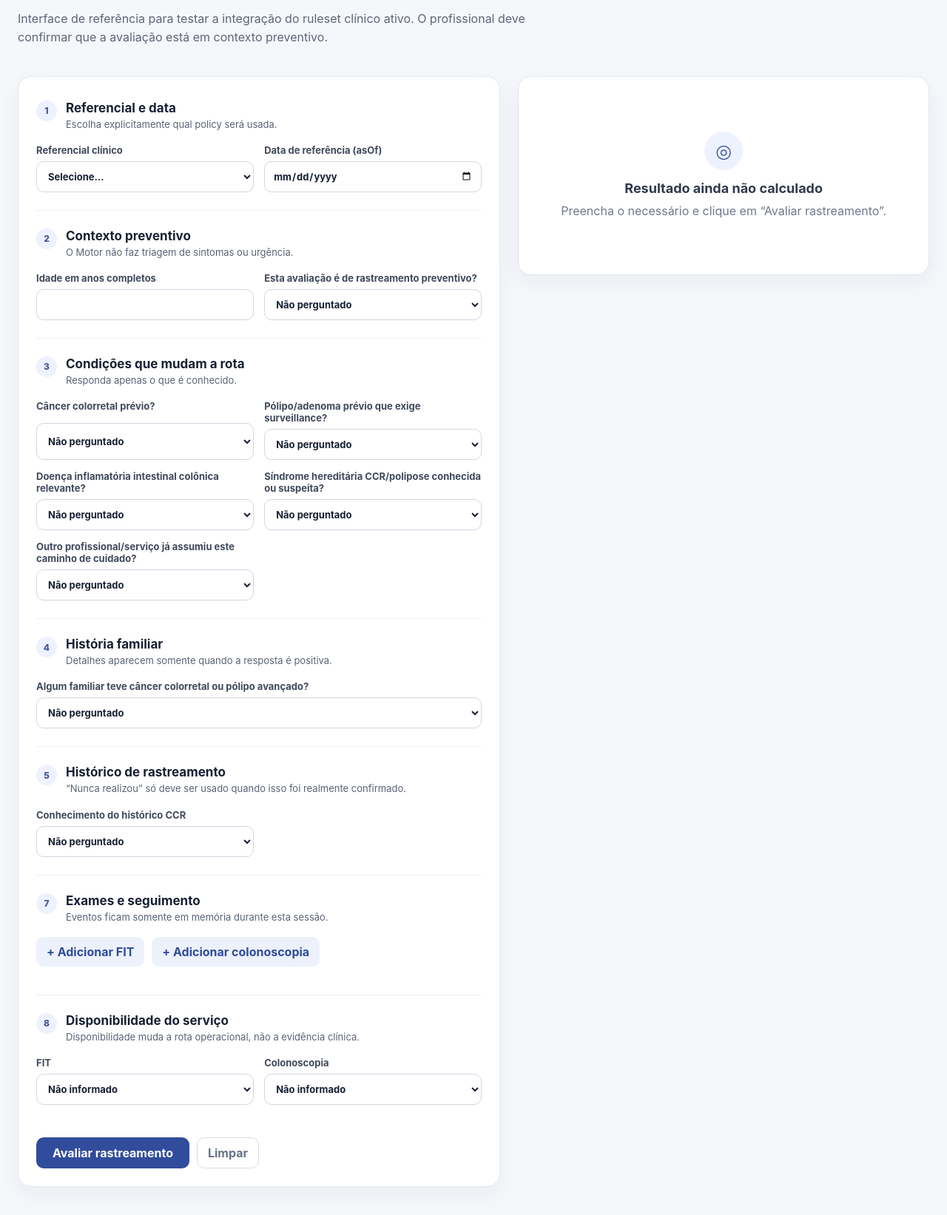
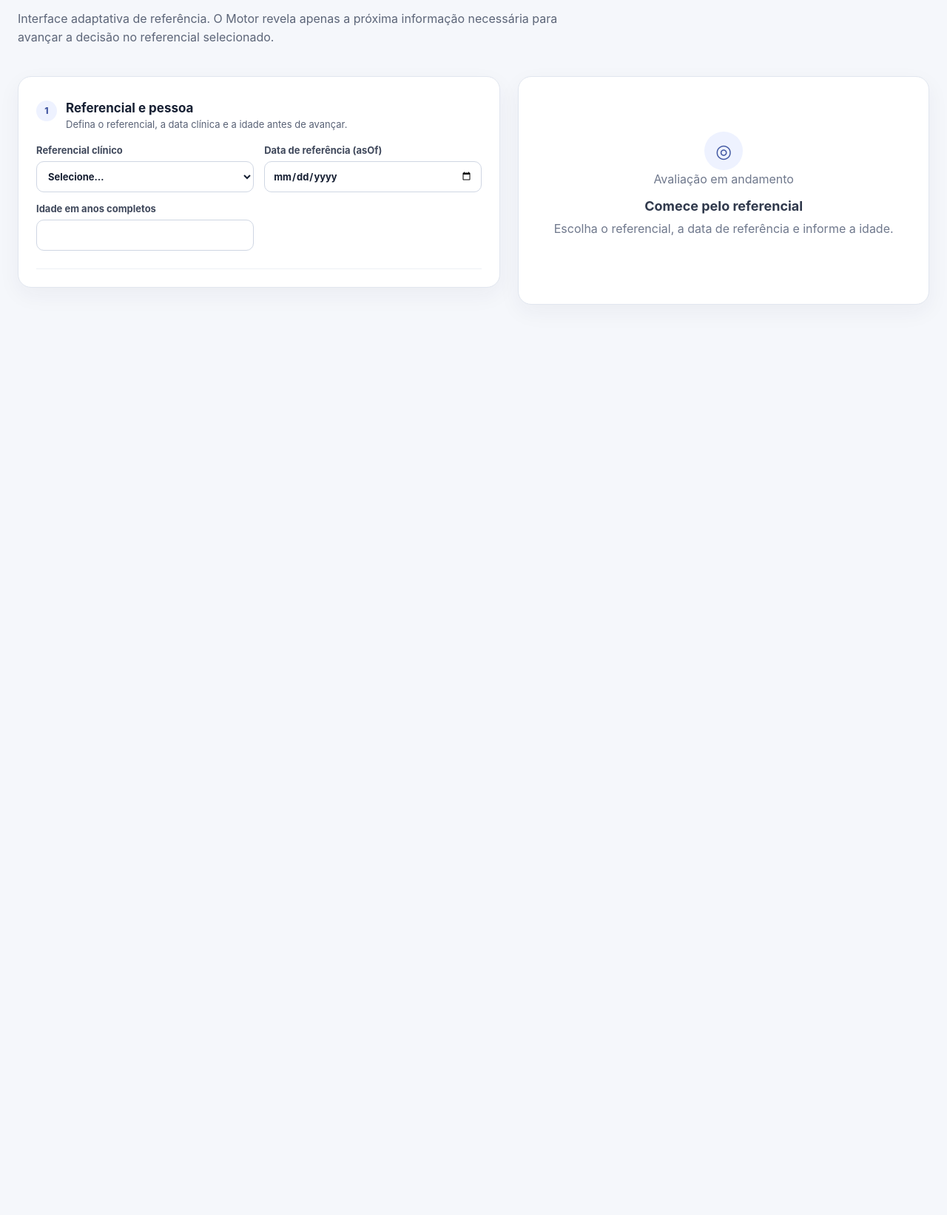
Before and after one commit to allanofs/Motor-de-Rastreio, a website built with Vite: page v3/pilot/ccr/index.html in a window 1280 px wide. Shown: the part 145-1788 px from the top of the page at 74% size. After the commit the page ends 800 px from the top, so only its background shows below. Built offline with nearby package versions, Linux system fonts and the light colour scheme.

Commit message:
feat(v3): make CCR pilot progressively disclose clinical inputs

```diff
--- a/v3/pilot/ccr/index.html
+++ b/v3/pilot/ccr/index.html
@@ -18,8 +18,8 @@
           <p class="eyebrow">Motor de Rastreio V3</p>
           <h1>Rastreamento de câncer colorretal</h1>
           <p class="hero-copy">
-            Interface de referência para testar a integração do ruleset clínico ativo.
-            O profissional deve confirmar que a avaliação está em contexto preventivo.
+            Interface adaptativa de referência. O Motor revela apenas a próxima informação
+            necessária para avançar a decisão no referencial selecionado.
           </p>
         </div>
         <div class="version-box">
@@ -30,12 +30,12 @@
 
       <div class="workspace">
         <form id="screening-form" class="panel form-panel" autocomplete="off" novalidate>
-          <section class="form-section">
+          <section class="form-section" id="reference-section">
             <div class="section-heading">
               <span class="step">1</span>
               <div>
-                <h2>Referencial e data</h2>
-                <p>Escolha explicitamente qual policy será usada.</p>
+                <h2>Referencial e pessoa</h2>
+                <p>Defina o referencial, a data clínica e a idade antes de avançar.</p>
               </div>
             </div>
             <div class="field-grid two-columns">
@@ -49,10 +49,14 @@
                 Data de referência (asOf)
                 <input id="as-of" type="date" required />
               </label>
+              <label>
+                Idade em anos completos
+                <input id="age" type="number" min="0" max="150" inputmode="numeric" />
+              </label>
             </div>
           </section>
 
-          <section class="form-section">
+          <section class="form-section hidden" id="context-section">
             <div class="section-heading">
               <span class="step">2</span>
               <div>
@@ -60,35 +64,40 @@
                 <p>O Motor não faz triagem de sintomas ou urgência.</p>
               </div>
             </div>
-            <div class="field-grid two-columns">
-              <label>
-                Idade em anos completos
-                <input id="age" type="number" min="0" max="150" inputmode="numeric" />
-              </label>
             <label>
               Esta avaliação é de rastreamento preventivo?
               <select id="screening-context">
-                  <option value="not_asked">Não perguntado</option>
+                <option value="not_asked">Selecione…</option>
                 <option value="yes">Sim</option>
                 <option value="no">Não / requer avaliação clínica</option>
                 <option value="unknown">Incerto</option>
               </select>
             </label>
-            </div>
           </section>
 
-          <section class="form-section">
+          <section class="form-section hidden" id="risk-section">
             <div class="section-heading">
               <span class="step">3</span>
               <div>
                 <h2>Condições que mudam a rota</h2>
-                <p>Responda apenas o que é conhecido.</p>
+                <p>Responda apenas o que é conhecido. Uma condição positiva encerra a coleta average-risk.</p>
               </div>
             </div>
             <div class="field-grid two-columns" id="risk-fields"></div>
+            <div id="specialist-care-wrap" class="conditional-box hidden">
+              <label>
+                Outro profissional ou serviço já assumiu este caminho de cuidado?
+                <select id="specialist-care">
+                  <option value="not_asked">Não perguntado</option>
+                  <option value="no">Não</option>
+                  <option value="yes">Sim</option>
+                  <option value="unknown">Incerto / não sei</option>
+                </select>
+              </label>
+            </div>
           </section>
 
-          <section class="form-section">
+          <section class="form-section hidden" id="family-section">
             <div class="section-heading">
               <span class="step">4</span>
               <div>
@@ -99,7 +108,7 @@
             <label>
               Algum familiar teve câncer colorretal ou pólipo avançado?
               <select id="family-history">
-                <option value="not_asked">Não perguntado</option>
+                <option value="not_asked">Selecione…</option>
                 <option value="no">Não</option>
                 <option value="yes">Sim</option>
                 <option value="unknown">Não sei</option>
@@ -142,7 +151,7 @@
             </div>
           </section>
 
-          <section class="form-section">
+          <section class="form-section hidden" id="history-section">
             <div class="section-heading">
               <span class="step">5</span>
               <div>
@@ -154,7 +163,7 @@
               <label>
                 Conhecimento do histórico CCR
                 <select id="history-knowledge">
-                  <option value="not_asked">Não perguntado</option>
+                  <option value="not_asked">Selecione…</option>
                   <option value="known">Histórico conhecido</option>
                   <option value="never_performed">Nunca realizou rastreamento CCR</option>
                   <option value="unknown">Histórico desconhecido</option>
@@ -172,12 +181,27 @@
             </div>
           </section>
 
-          <section class="form-section" id="strategy-section">
+          <section class="form-section hidden" id="exam-section">
             <div class="section-heading">
               <span class="step">6</span>
               <div>
-                <h2>Estratégia</h2>
-                <p>Quando houver mais de uma opção elegível, a seleção é humana.</p>
+                <h2>Exames conhecidos</h2>
+                <p>Adicione somente eventos realmente conhecidos; eles ficam apenas em memória nesta sessão.</p>
+              </div>
+            </div>
+            <div class="inline-actions">
+              <button type="button" class="secondary" id="add-fit">+ Adicionar FIT</button>
+              <button type="button" class="secondary" id="add-colonoscopy">+ Adicionar colonoscopia</button>
+            </div>
+            <div id="exam-list" class="exam-list"></div>
+          </section>
+
+          <section class="form-section hidden requested-section" id="strategy-section">
+            <div class="section-heading">
+              <span class="step">7</span>
+              <div>
+                <h2>Escolha de estratégia</h2>
+                <p>O Motor identificou que a estratégia precisa ser escolhida por uma pessoa; ele não escolhe FIT versus colonoscopia autonomamente.</p>
               </div>
             </div>
             <label>
@@ -190,31 +214,16 @@
             </label>
           </section>
 
-          <section class="form-section">
-            <div class="section-heading">
-              <span class="step">7</span>
-              <div>
-                <h2>Exames e seguimento</h2>
-                <p>Eventos ficam somente em memória durante esta sessão.</p>
-              </div>
-            </div>
-            <div class="inline-actions">
-              <button type="button" class="secondary" id="add-fit">+ Adicionar FIT</button>
-              <button type="button" class="secondary" id="add-colonoscopy">+ Adicionar colonoscopia</button>
-            </div>
-            <div id="exam-list" class="exam-list"></div>
-          </section>
-
-          <section class="form-section">
+          <section class="form-section hidden requested-section" id="availability-section">
             <div class="section-heading">
               <span class="step">8</span>
               <div>
-                <h2>Disponibilidade do serviço</h2>
-                <p>Disponibilidade muda a rota operacional, não a evidência clínica.</p>
+                <h2>Disponibilidade para operacionalizar</h2>
+                <p>Esta informação só é solicitada quando já existe uma ação que depende do recurso. Ela muda a rota operacional, não a evidência clínica.</p>
               </div>
             </div>
             <div class="field-grid two-columns">
-              <label>
+              <label id="availability-fit-wrap" class="hidden">
                 FIT
                 <select id="availability-fit">
                   <option value="">Não informado</option>
@@ -223,7 +232,7 @@
                   <option value="unknown">Desconhecido</option>
                 </select>
               </label>
-              <label>
+              <label id="availability-colonoscopy-wrap" class="hidden">
                 Colonoscopia
                 <select id="availability-colonoscopy">
                   <option value="">Não informado</option>
@@ -235,8 +244,8 @@
             </div>
           </section>
 
-          <div class="form-actions">
-            <button type="submit" class="primary">Avaliar rastreamento</button>
+          <div class="form-actions hidden" id="form-actions">
+            <button type="submit" class="primary" id="evaluate-button">Avaliar rastreamento</button>
             <button type="button" class="tertiary" id="clear-form">Limpar</button>
           </div>
         </form>
@@ -245,11 +254,14 @@
           <p id="result-notice" role="status" aria-live="polite"></p>
           <div id="empty-state" class="empty-state">
             <div class="empty-icon">◎</div>
-            <h2>Resultado ainda não calculado</h2>
-            <p>Preencha o necessário e clique em “Avaliar rastreamento”.</p>
+            <p class="empty-kicker">Avaliação em andamento</p>
+            <h2 id="journey-title">Comece pelo referencial</h2>
+            <p id="journey-next">Escolha o referencial, a data de referência e informe a idade.</p>
+            <ul id="journey-summary" class="journey-summary" aria-label="Informações já confirmadas"></ul>
           </div>
           <div id="error-state" class="error-state hidden"></div>
           <div id="result-state" class="hidden">
+            <div id="followup-request" class="followup-request hidden" role="status"></div>
             <div class="result-meta">
               <div>
                 <span>Referencial</span>
```
Lines whose indentation alone changed are shown as unchanged.
